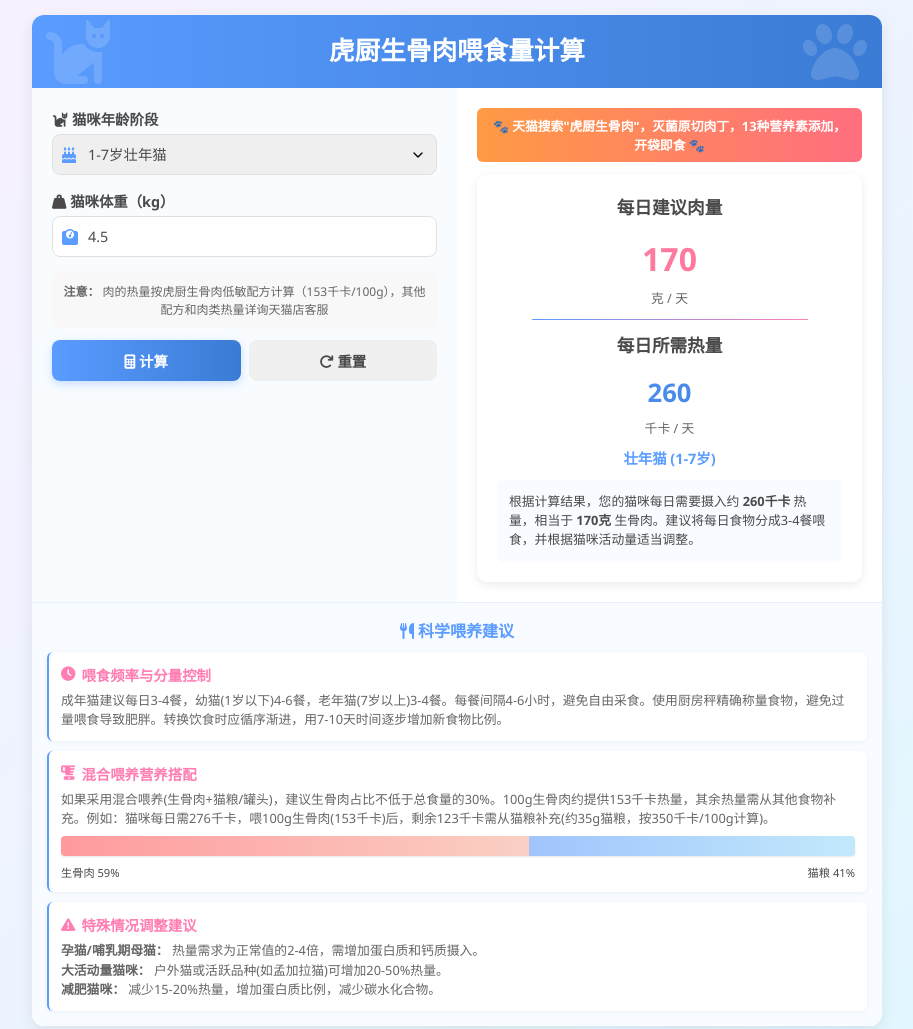
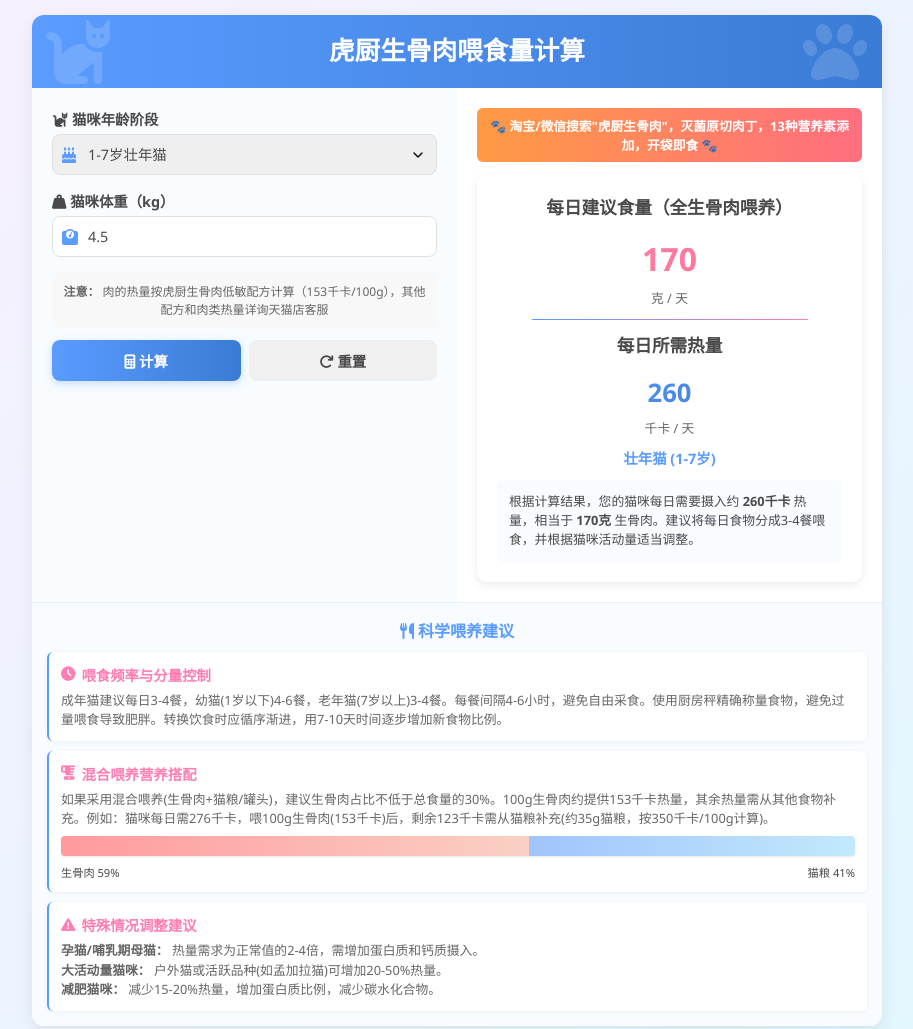
Before and after one commit to glax95/hcsgr, a plain HTML site: page index.html in a window 1280 px wide. Shown: the top 1029 px of the page, without its empty margins (183-1096 px from the left). Drawn offline with Linux system fonts and the light colour scheme.

Commit message:
Update index.html

```diff
--- a/index.html
+++ b/index.html
@@ -431,11 +431,11 @@
 
             <div class="result" id="result-section">
                 <div class="result-banner" onclick="window.open('https://huchucwsp.tmall.com/')">
-                    🐾 天猫搜索"虎厨生骨肉"，灭菌原切肉丁，13种营养素添加，开袋即食 🐾
+                    🐾 淘宝/微信搜索"虎厨生骨肉"，灭菌原切肉丁，13种营养素添加，开袋即食 🐾
                 </div>
 
                 <div class="result-box">
-                    <h2>每日建议肉量</h2>
+                    <h2>每日建议食量（全生骨肉喂养）</h2>
                     <div class="meat-value" id="meat-result">180</div>
                     <div class="unit">克 / 天</div>
 
```
